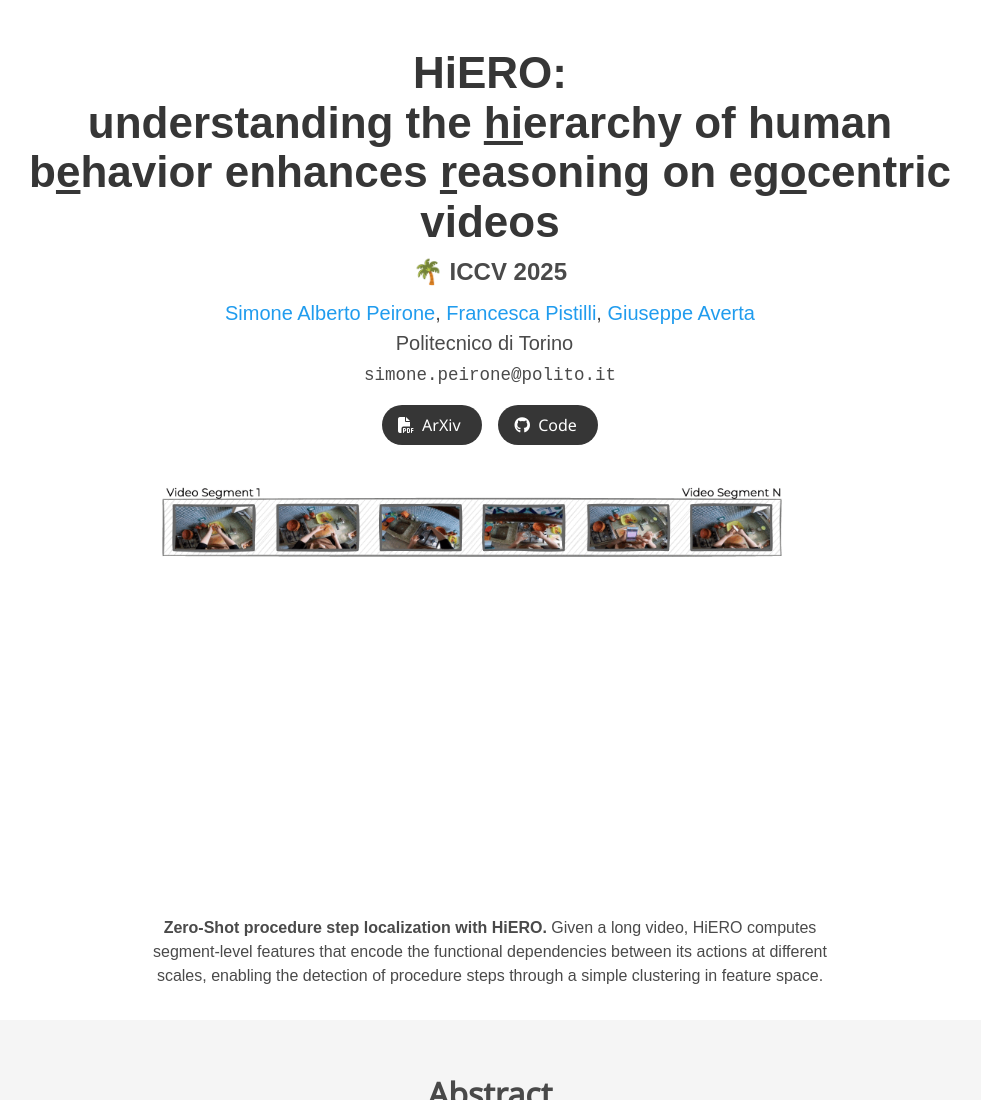
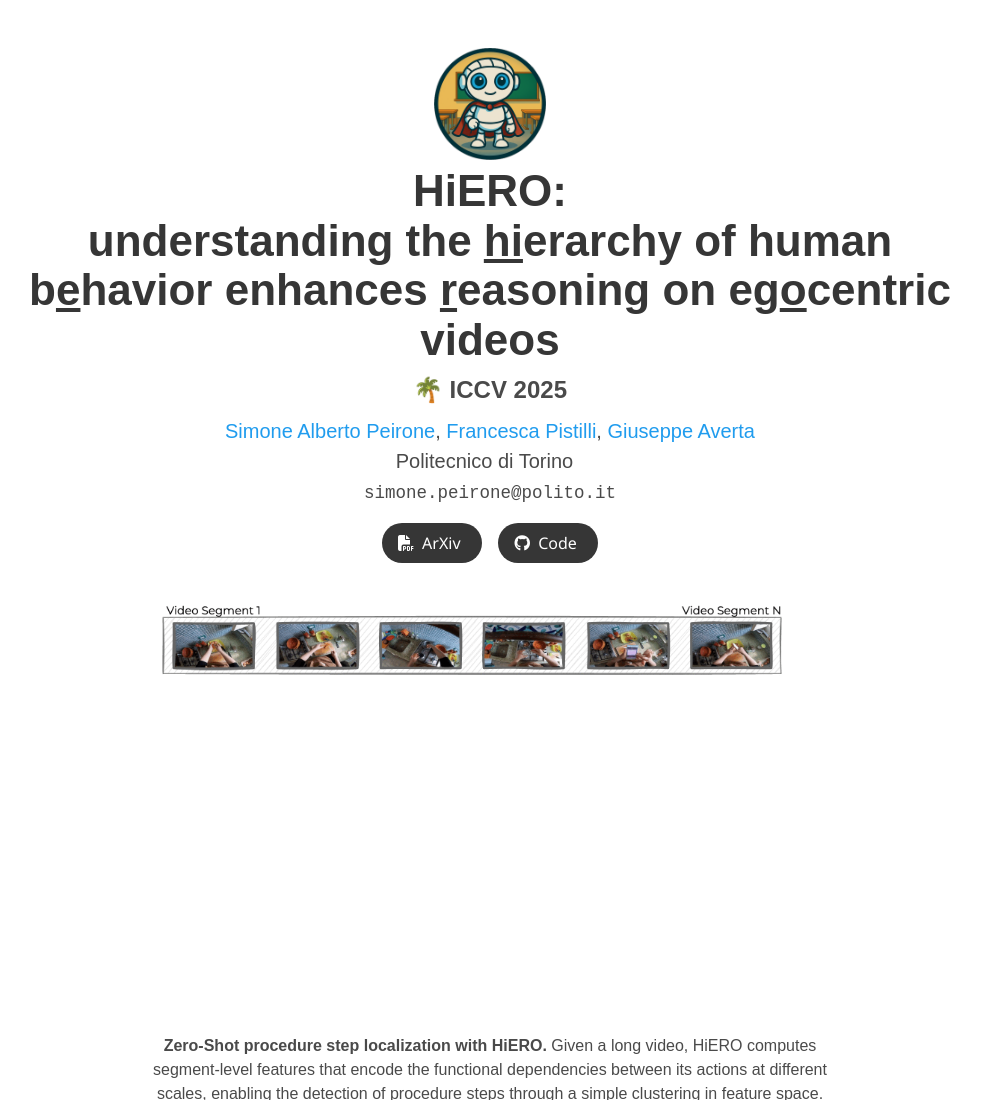
Before and after one commit to sapeirone/HiERO, a plain HTML site: page index.html in a window 1280 px wide. Shown: the top 1100 px of the page, without its empty margins (150-1131 px from the left). Drawn offline with Linux system fonts and the light colour scheme; a script that the page names is missing; some icons are missing; a web font is replaced by a local one.

Commit message:
Update logo

```diff
--- a/index.html
+++ b/index.html
@@ -47,7 +47,7 @@
       HiERO: understanding the hierarchy of human behavior enhances reasoning on
       egocentric videos
     </title>
-    <link rel="icon" type="image/x-icon" href="static/images/favicon.png" />
+    <link rel="icon" type="image/x-icon" href="static/images/hiero_logo.png" />
     <link
       href="https://fonts.googleapis.com/css?family=Google+Sans|Noto+Sans|Castoro"
       rel="stylesheet"
@@ -79,6 +79,7 @@
         <div class="container is-max-desktop">
           <div class="columns is-centered">
             <div class="column has-text-centered">
+              <img src="static/images/hiero_logo.png" style="height: 112px;" alt="Paper Logo" class="paper-logo">
               <h1
                 class="title is-4 publication-title"
                 style="font-size: 2.75rem; margin-bottom: 8px"
```
Also changed, not shown: static/images/hiero_logo.png (added), 1 other file.
